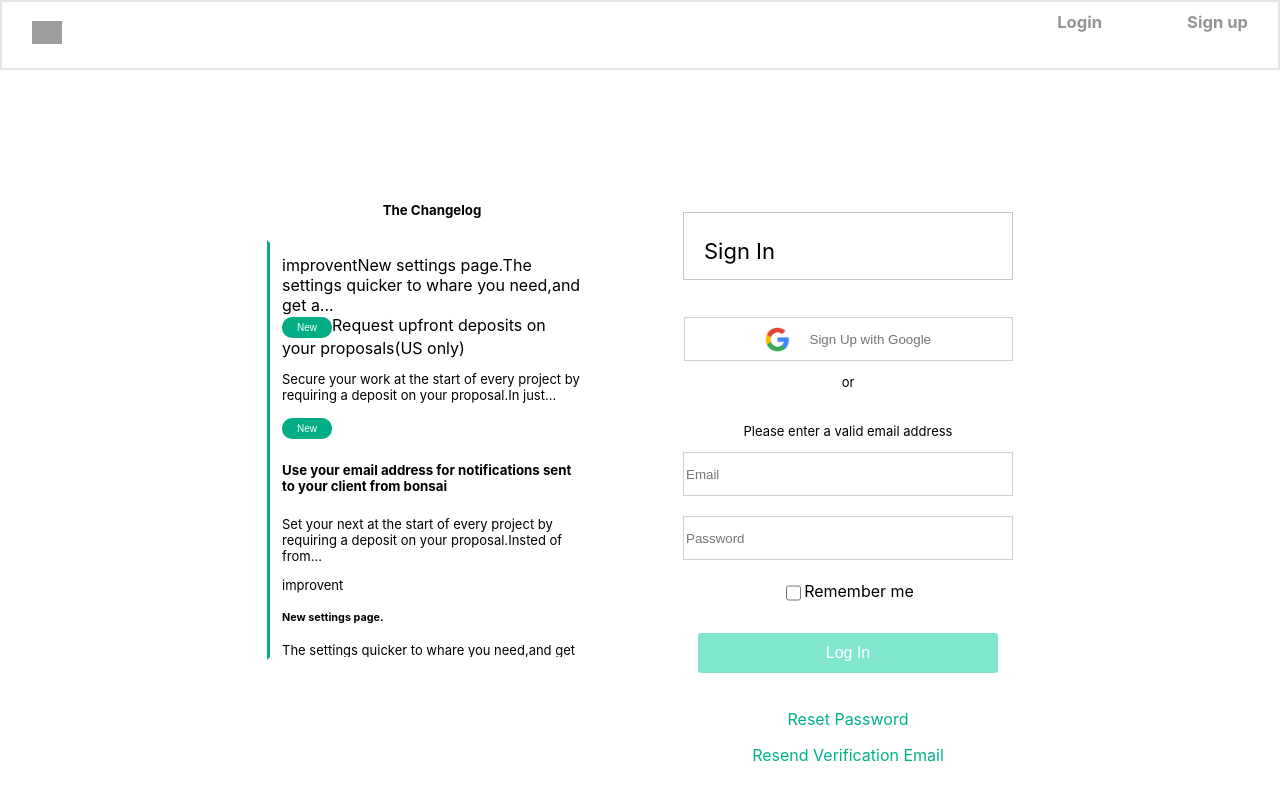
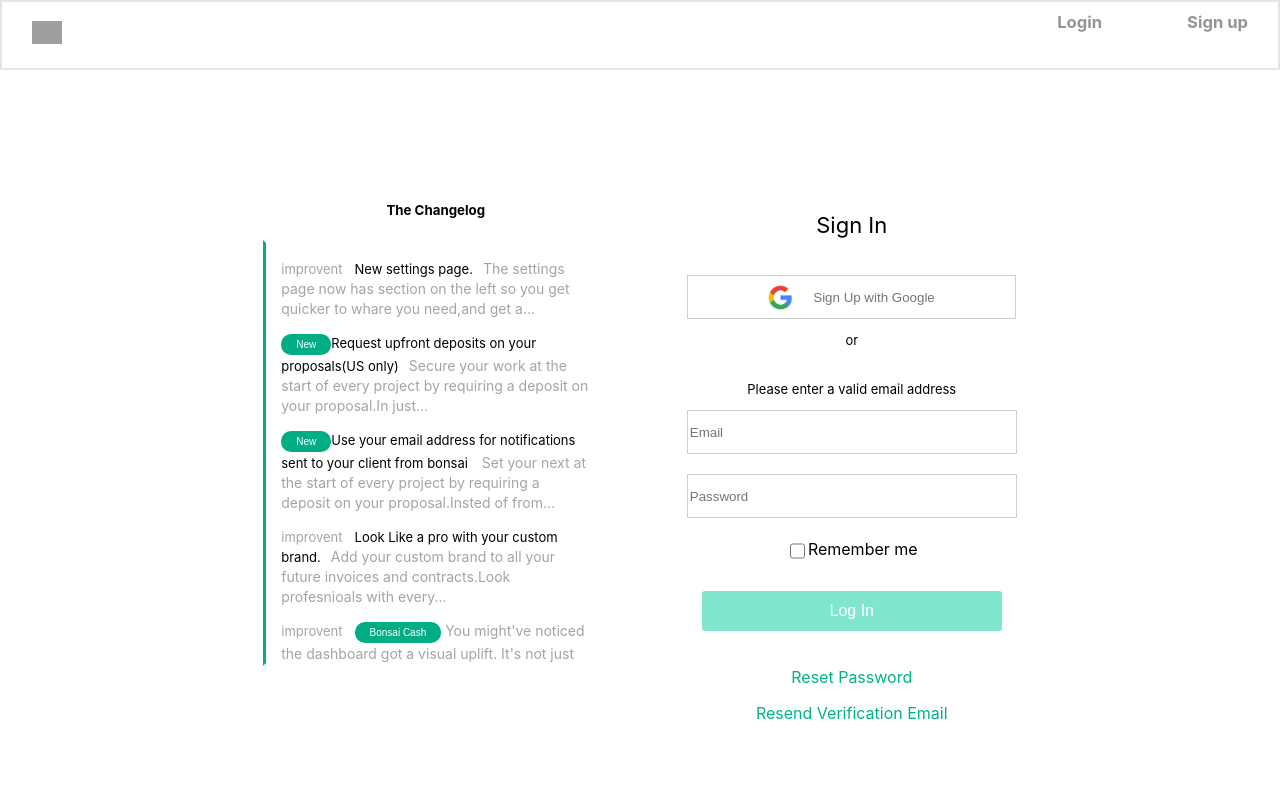
Before and after one commit to bushrajabeenk/actual-shoes-7533, a React (Create React App) app in the folder frontend/: page /login in a window 1280 px wide. Built offline with nearby package versions, Linux system fonts and the light colour scheme; grey boxes are pictures that could not be loaded.

Commit message:
some change in login

```diff
--- a/frontend/src/components/Login/Login.jsx
+++ b/frontend/src/components/Login/Login.jsx
@@ -36,34 +36,36 @@ export const Login = () => {
       <div id='signin'>
         <div className='changelog'>
           <div><h5>The Changelog</h5></div>
+          <div id='smldiv'>
           <div>
-          <div>
-            improvent
-            <span>New settings page.</span>
-            <span>The settings quicker to whare you need,and get a...</span>
+            <span className='c1'>improvent</span>
+            <span className='c2'>New settings page.</span>
+            <span className='c3'>The settings page now has section on the left so you get quicker to whare you need,and get a...</span>
           </div>
           <div>
             <button id='smlbtn'>New</button>
-            <span>Request upfront deposits on your proposals(US only)</span><p>
-              Secure your work at the start of every project by requiring a deposit on your proposal.In just...
-            </p>
+            <span className='c2'>Request upfront deposits on your proposals(US only)</span>
+            <span className='c3'>Secure your work at the start of every project by requiring a deposit on your proposal.In just...</span>
           </div>
           <div>
           <button id='smlbtn'>New</button>
-            <h5>Use your email address for notifications sent to your client from bonsai</h5><p>
-              Set your next at the start of every project by requiring a deposit on your proposal.Insted of from...
-            </p>
+            <span className='c2' >Use your email address for notifications sent to your client from bonsai</span>
+            <span className='c3' > Set your next at the start of every project by requiring a deposit on your proposal.Insted of from...</span>
           </div>
           <div>
-          <p>improvent<h5>New settings page.</h5>The settings quicker to whare you need,and get a...</p>
+          <span className='c1'>improvent</span>
+            <span className='c2'>Look Like a pro with your custom brand.</span>
+            <span className='c3'>Add your custom brand to all your future invoices and contracts.Look profesnioals with every...</span>
           </div>
           <div>
-            <p>improvent<button id='smlbtn'>Bonsai Cash</button> You might've noticed the dashboard got a visual uplift. It's not just looks though</p>
+          <span className='c1'>improvent</span>
+          <button id='smlbtn'>Bonsai Cash</button>
+          <span className='c3'> You might've noticed the dashboard got a visual uplift. It's not just looks though</span>
           </div>
           </div>
         </div>
         <div id='sec'>
-          <p id='top'>Sign In</p>
+          <p id='text'>Sign In</p>
           <input type="text" id='ggl' placeholder='Sign Up with Google' style={{width:"200px", marginTop:"15px"}}/><br />
           <p style={{textAlign:"center",marginBottom:"0px"}}>or</p> <br />
           <p>Please enter a valid email address</p>
--- a/frontend/src/components/Login/login.css
+++ b/frontend/src/components/Login/login.css
@@ -64,19 +64,19 @@ input{
 }
 .changelog{
     cursor: pointer;
-    width:330px ;
+    width:345px ;
     margin-top: 10px;
 
 }
-.changelog>div{
-    margin-bottom: 18px;
+#smldiv>div{
+    margin-bottom: 14px;
 }
 .changelog>:last-child{
     border: 3px solid white;
     border-left-color: #00ad85;
     overflow: scroll;
     height: 390px;
-    padding: 12px;
+    padding: 15px;
     text-align: left;
 }
 #smlbtn{
@@ -87,9 +87,22 @@ input{
     font-size: 10px;
     padding: 5px 15px;
 }
-#top{
+#text{
    font-size: 22px;
 }
 #sec{
     margin-top: 20px;
 }
+.c1{
+    font-size: 13px;
+    color: #a4a4a4;
+    margin-right: 12px;
+}
+.c2{
+    font-size: 13px;
+    margin-right: 10px;
+}
+.c3{
+    font-size: 14px;
+    color: #a4a4a4;
+}
```
Also changed, not shown: 1 other file (tests, documents, lock files or other folders).
